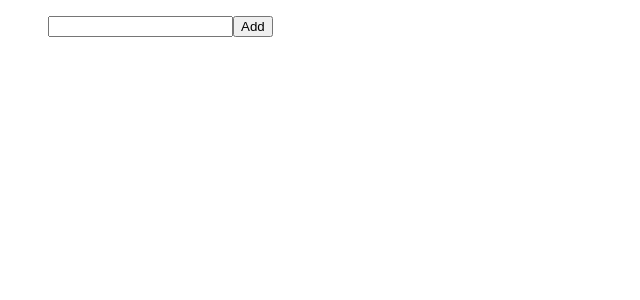
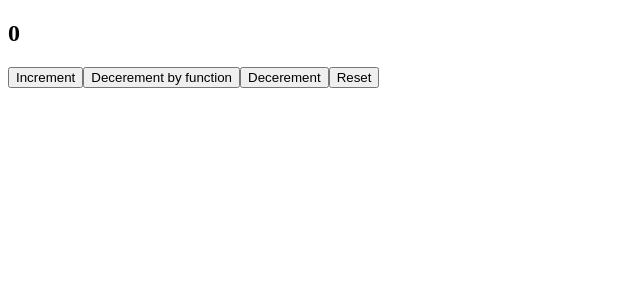
Before and after one commit to jaydipchangani/MERN, a React (Create React App) app in the folder React/my-app/: page / in a window 1280 px wide. Shown: the top 300 px of the page, without its empty margins (0-640 px from the left). Built offline with nearby package versions, Linux system fonts and the light colour scheme; the HTML template or start-up script is replaced by a standard one.

Commit message:
counter app

```diff
--- a/React/my-app/src/Practice/Temp.jsx
+++ b/React/my-app/src/Practice/Temp.jsx
@@ -1,29 +1,10 @@
-import React, { useState } from 'react'
-
+import CounterApp from "./useState/CounterApp"
 function Temp() {
-    const[toDo, setTodo] = useState([])
-    const[list,setList] = useState('')
-    const handleSubmit = () =>{
-        if(list == "") return
-        setTodo([...toDo, list])
-        setList('')
-     }
-
-     const handleDelete = (index) =>{
-        toDo.splice(index,1)
-        console.log(toDo)
-        setTodo([...toDo])
-     }
 
   return (
 
     <div>
-    <ul>
-       <input type='text' onChange={(e)=>setList(e.target.value)}/>
-       <button onClick={handleSubmit}>Add</button>
-
-       { toDo.map((item, index) => <li key={index}>{item} <button onClick={() => handleDelete({index})}>Remove</button></li>)}
-    </ul>
+    <CounterApp/>
     </div>
   )
 }
--- /dev/null
+++ b/React/my-app/src/Practice/useState/CounterApp.jsx
@@ -0,0 +1,22 @@
+import React, { useState } from 'react'
+
+function CounterApp() {
+    const [count,setCounter] = useState(0)
+    const handledecement =()=>{
+        if(count>0)
+        {
+            setCounter(count-1)
+        }
+    }
+  return (
+    <div>
+      <h2>{count}</h2>
+        <button onClick={()=>setCounter(count+1)}>Increment</button>
+        <button onClick={handledecement}>Decerement by function</button>
+        <button onClick={()=>count>0 ? setCounter(count-1) : setCounter(0)}>Decerement</button>
+        <button onClick={()=>setCounter(0)}>Reset</button>
+    </div>
+  )
+}
+
+export default CounterApp
```
